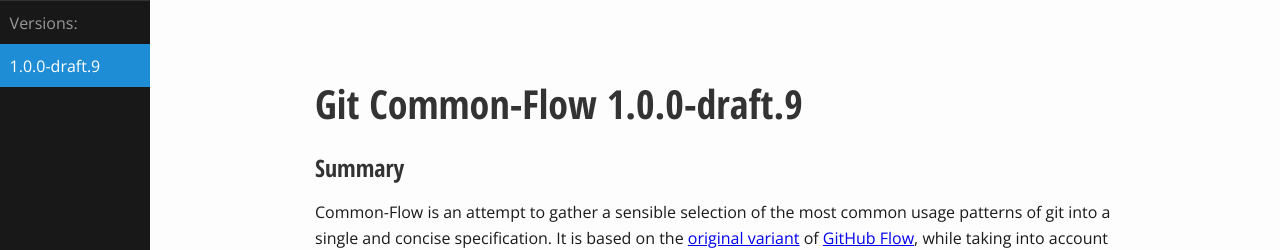
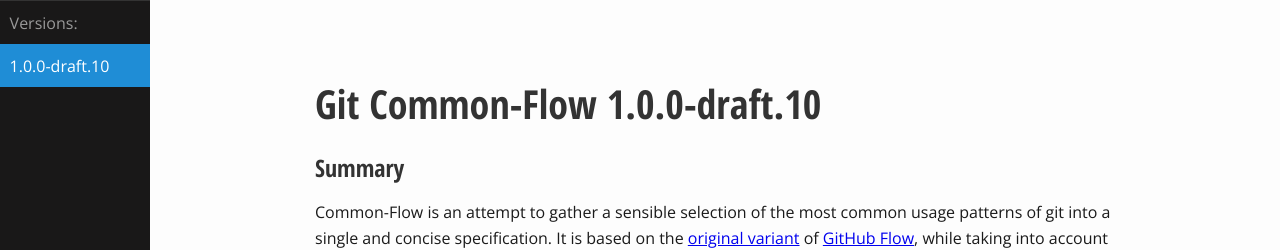
Before and after one commit to jimeh/commonflow.org, a Jekyll site: the page built from index.md, in a window 1280 px wide and 900 px high. Shown: the top 250 px of the window. Built offline with Jekyll 4.4.1, drawn with Linux system fonts in a browser that asks for light colours; nearby versions of some CDN libraries.

Commit message:
Reset first public version to 1.0.0-draft.10
Draft 10 simply fixed a GitHub Pages related formatting issue with
links, otherwise it's identical to draft 9.

```diff
--- a/_config.yml
+++ b/_config.yml
@@ -5,7 +5,7 @@ description: >
 author: Jim Myhrberg
 
 versions:
-  - 1.0.0-draft.9
+  - 1.0.0-draft.10
 
 gems:
   - jekyll-sitemap
--- a/index.md
+++ b/index.md
@@ -1,9 +1,9 @@
 ---
-title: Git Common-Flow 1.0.0-draft.9
-version: 1.0.0-draft.9
+title: Git Common-Flow 1.0.0-draft.10
+version: 1.0.0-draft.10
 ---
-Git Common-Flow 1.0.0-draft.9
-=============================
+Git Common-Flow 1.0.0-draft.10
+==============================
 
 Summary
 -------
@@ -87,13 +87,15 @@ interpreted as described in [RFC 2119](https://tools.ietf.org/html/rfc2119).
        discuss the changes with others there.
 3. Git Best Practices
     1. All commit messages SHOULD follow the Commit Guidelines and format from
-       the official git documentation:
+       the official git
+       documentation:
        <https://git-scm.com/book/en/v2/Distributed-Git-Contributing-to-a-Project>
     2. You SHOULD always use "--force-with-lease" when doing a force push. The
-       plain "--force" option is dangerous and destructive. More information:
+       plain "--force" option is dangerous and destructive. More
+       information:
        <https://developer.atlassian.com/blog/2015/04/force-with-lease/>
-    3. You SHOULD understand and be comfortable with rebasing:
-       <https://git-scm.com/book/en/v2/Git-Branching-Rebasing>
+    3. You SHOULD understand and be comfortable with
+       rebasing: <https://git-scm.com/book/en/v2/Git-Branching-Rebasing>
     4. It is RECOMMENDED that you always do "git pull --rebase" instead of "git
        pull" to avoid unnecessary merge commits. You can make this the default
        behavior of "git pull" with "git config --global pull.rebase true".
@@ -108,9 +110,9 @@ interpreted as described in [RFC 2119](https://tools.ietf.org/html/rfc2119).
     2. If you are using a "VERSION" file in the root of the project, this MUST
        only contain the exact version string.
     3. The version string SHOULD follow the Semantic Versioning
-       (<http://semver.org/>) format. Use of Semantic Versioning is OPTIONAL, but
-       the version string MUST NOT have a "v" prefix. For example "v2.11.4" is
-       bad, and "2.11.4" is good.
+       (<http://semver.org/>) format. Use of Semantic Versioning is OPTIONAL,
+       but the version string MUST NOT have a "v" prefix. For example "v2.11.4"
+       is bad, and "2.11.4" is good.
 5. Releases
     1. To create a new release, you MUST create a "version bump" commit directly
        on the master branch which changes the hard-coded version value of the
```
Also changed, not shown: spec/1.0.0-draft.10.md (renamed from spec/1.0.0-draft.9.md, +13 -11 lines).
